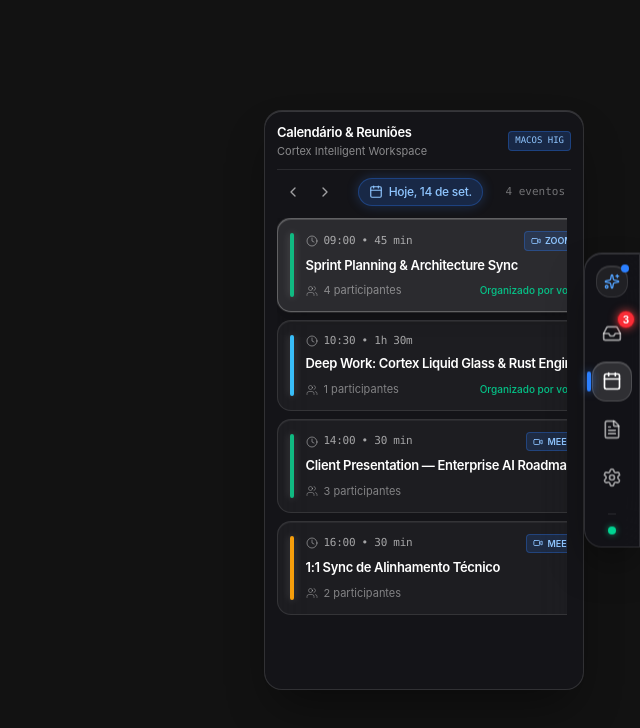
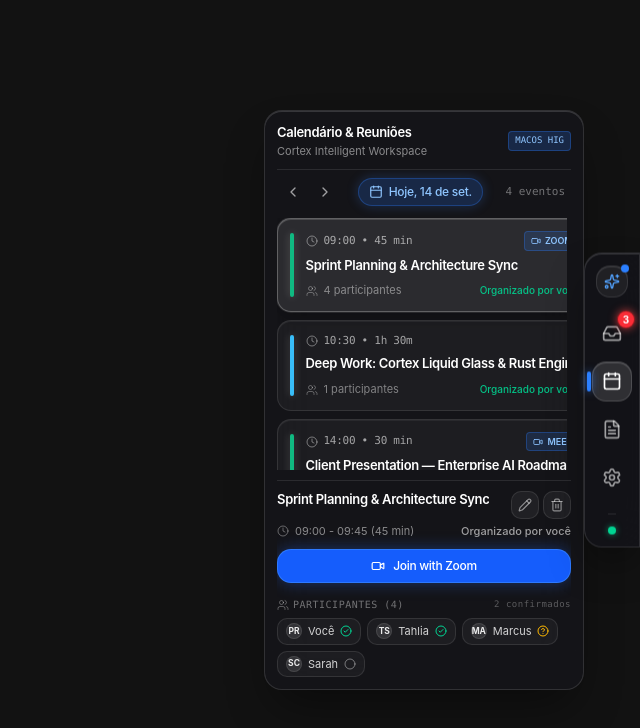
Before and after one commit to pedroramossg/Cortex, a React (Vite) app in the folder Cortex/: page / in a window 1280 px wide. Both pictures are taken after a click on the button 1252 px from the left and 381 px from the top of the page. Shown: the top 728 px of the page, without its empty margins (640-1280 px from the left). Built offline with nearby package versions, Linux system fonts and the light colour scheme.

Commit message:
feat: add MeetingDetailCard component and tests for calendar event contracts and secure URL validation

```diff
--- a/Cortex/api/services/LLMService.js
+++ b/Cortex/api/services/LLMService.js
@@ -153,8 +153,8 @@
      * Core execution driver supporting Gemini (default) and OpenAI
      */
     async callLLM({ systemPrompt, userPrompt }) {
-        if (process.env.NODE_ENV === 'test' && !process.env.GEMINI_API_KEY && !process.env.OPENAI_API_KEY) {
-            // Return mock JSON in test environment if no real keys
+        if (process.env.NODE_ENV === 'test' && process.env.USE_REAL_AI !== 'true') {
+            // Return mock JSON in test environment if no real keys or in hermetic tests
             return JSON.stringify({
                 options: [
                     { intent: 'confirm', label: 'Confirmar', subject: 'Re: Test', body: 'Confirmado!' },
--- a/Cortex/src/components/calendar/CalendarTimeline.jsx
+++ b/Cortex/src/components/calendar/CalendarTimeline.jsx
@@ -11,6 +11,7 @@
   RotateCcw
 } from "lucide-react";
 import { ScrollArea } from "@/components/ui/scroll-area";
+import { MeetingDetailCard } from "@/components/calendar/MeetingDetailCard";
 import { MOCK_CALENDAR_EVENTS } from "@/mocks/calendarEvents";
 import { cn } from "cn";
 
@@ -89,6 +90,12 @@
     }
     return [];
   }, [events, isToday]);
+
+  // Compromisso ativo selecionado para visualização no rodapé
+  const selectedEvent = useMemo(() => {
+    if (!dayEvents.length) return null;
+    return dayEvents.find((e) => e.id === selectedEventId) || dayEvents[0];
+  }, [dayEvents, selectedEventId]);
 
   return (
     <div className="flex flex-col h-full min-h-0 select-none">
@@ -228,6 +235,15 @@
           </div>
         )}
       </ScrollArea>
+
+      {/* 3. Card Expandido de Detalhes da Reunião Selecionada (MeetingDetailCard) */}
+      {selectedEvent && (
+        <MeetingDetailCard
+          event={selectedEvent}
+          onEdit={(evt) => console.log("Editar evento:", evt.id)}
+          onDelete={(evt) => console.log("Excluir evento:", evt.id)}
+        />
+      )}
     </div>
   );
 }
--- /dev/null
+++ b/Cortex/src/components/calendar/MeetingDetailCard.jsx
@@ -0,0 +1,200 @@
+import React from "react";
+import {
+  Video,
+  Pencil,
+  Trash2,
+  Users,
+  CheckCircle2,
+  HelpCircle,
+  Clock,
+  Circle,
+  Calendar as CalendarIcon,
+  ShieldAlert
+} from "lucide-react";
+import { openUrl } from "@tauri-apps/plugin-opener";
+import { cn, isSafeMeetingUrl } from "@/lib/utils";
+
+export { isSafeMeetingUrl };
+
+/**
+ * Extracts initials from attendee name (e.g. "Tahlia Smith" -> "TS")
+ */
+function getInitials(name = "") {
+  const parts = name.trim().split(/\s+/).filter(Boolean);
+  if (parts.length >= 2) {
+    return (parts[0][0] + parts[parts.length - 1][0]).toUpperCase();
+  }
+  return name.slice(0, 2).toUpperCase() || "??";
+}
+
+/**
+ * Status icon resolver for attendee RSVP
+ */
+function AttendeeStatusIcon({ status }) {
+  switch (status) {
+    case "accepted":
+      return (
+        <span title="Confirmado" className="flex items-center text-emerald-400">
+          <CheckCircle2 className="w-3 h-3" />
+        </span>
+      );
+    case "tentative":
+      return (
+        <span title="Talvez / Tentativo" className="flex items-center text-amber-400">
+          <HelpCircle className="w-3 h-3" />
+        </span>
+      );
+    case "needsAction":
+    default:
+      return (
+        <span title="Pendente" className="flex items-center text-white/40">
+          <Circle className="w-3 h-3" />
+        </span>
+      );
+  }
+}
+
+/**
+ * MeetingDetailCard: Card expandido no rodapé da timeline exibindo detalhes do compromisso selecionado.
+ * Segue estritamente as diretrizes do security.md (Check 2 e Check 15).
+ *
+ * @param {Object} props
+ * @param {Object} props.event - Evento selecionado
+ * @param {(event: Object) => void} [props.onEdit] - Callback de edição
+ * @param {(event: Object) => void} [props.onDelete] - Callback de exclusão
+ */
+export function MeetingDetailCard({
+  event,
+  onEdit,
+  onDelete,
+}) {
+  if (!event) return null;
+
+  const handleJoin = async () => {
+    if (!event.meetingLink) return;
+
+    if (!isSafeMeetingUrl(event.meetingLink)) {
+      console.error("Link de reunião bloqueado por política de segurança Zero Trust:", event.meetingLink);
+      return;
+    }
+
+    try {
+      await openUrl(event.meetingLink);
+    } catch (err) {
+      console.warn("openUrl falhou ou executando fora do Tauri, aplicando fallback seguro:", err);
+      if (typeof window !== "undefined") {
+        window.open(event.meetingLink, "_blank", "noopener,noreferrer");
+      }
+    }
+  };
+
+  const getJoinButtonLabel = () => {
+    if (event.platform === "zoom") return "Join with Zoom";
+    if (event.platform === "meet") return "Join with Google Meet";
+    return "Entrar na Reunião";
+  };
+
+  const hasVideoLink = Boolean(event.meetingLink);
+
+  return (
+    <div
+      data-testid="meeting-detail-card"
+      className="mt-2.5 pt-2.5 border-t border-white/10 flex flex-col gap-2.5 shrink-0 select-none"
+    >
+      {/* 1. Header com Título, Horário e Organizador */}
+      <div className="flex flex-col gap-1">
+        <div className="flex items-start justify-between gap-2">
+          <h4 className="text-[13px] font-semibold text-white tracking-tight leading-snug truncate">
+            {event.title}
+          </h4>
+
+          {/* Ações Secundárias Discretas (Editar / Excluir) */}
+          <div className="flex items-center gap-1 shrink-0">
+            <button
+              type="button"
+              onClick={() => onEdit?.(event)}
+              className="w-7 h-7 rounded-lg bg-white/[0.05] hover:bg-white/[0.12] text-white/50 hover:text-white flex items-center justify-center transition-colors border border-white/10 outline-none"
+              title="Editar compromisso"
+              aria-label="Editar compromisso"
+            >
+              <Pencil className="w-3.5 h-3.5" />
+            </button>
+            <button
+              type="button"
+              onClick={() => onDelete?.(event)}
+              className="w-7 h-7 rounded-lg bg-white/[0.05] hover:bg-red-500/20 text-white/50 hover:text-red-400 flex items-center justify-center transition-colors border border-white/10 hover:border-red-500/30 outline-none"
+              title="Excluir compromisso"
+              aria-label="Excluir compromisso"
+            >
+              <Trash2 className="w-3.5 h-3.5" />
+            </button>
+          </div>
+        </div>
+
+        {/* Metadados: Data/Hora e Organizador */}
+        <div className="flex items-center justify-between text-[11px] text-white/50">
+          <span className="flex items-center gap-1.5">
+            <Clock className="w-3 h-3 text-white/35" />
+            <span>{event.startTime} - {event.endTime} ({event.duration})</span>
+          </span>
+          <span className="truncate max-w-[140px] text-right font-medium text-white/60">
+            {event.isOrganizer ? "Organizado por você" : `Por ${event.organizer}`}
+          </span>
+        </div>
+      </div>
+
+      {/* 2. Botão Primário com Ação de Vídeo (Zoom / Meet) */}
+      {hasVideoLink && (
+        <button
+          type="button"
+          onClick={handleJoin}
+          className={cn(
+            "w-full py-2 px-3 rounded-xl font-medium text-xs tracking-tight",
+            "flex items-center justify-center gap-2 transition-all active:scale-[0.98] outline-none shadow-md",
+            event.platform === "zoom"
+              ? "bg-blue-600 hover:bg-blue-500 text-white shadow-[0_0_16px_rgba(37,99,235,0.4)] border border-blue-400/40"
+              : "bg-emerald-600 hover:bg-emerald-500 text-white shadow-[0_0_16px_rgba(16,185,129,0.4)] border border-emerald-400/40"
+          )}
+        >
+          <Video className="w-3.5 h-3.5 shrink-0" />
+          <span>{getJoinButtonLabel()}</span>
+        </button>
+      )}
+
+      {/* 3. Lista de Participantes (Invitees com status de presença) */}
+      {event.attendees && event.attendees.length > 0 && (
+        <div className="flex flex-col gap-1.5 pt-1">
+          <div className="flex items-center justify-between text-[10px] font-mono uppercase tracking-wider text-white/40">
+            <span className="flex items-center gap-1">
+              <Users className="w-3 h-3 text-white/30" />
+              <span>Participantes ({event.attendees.length})</span>
+            </span>
+            <span className="text-[9px] text-white/30 lowercase">
+              {event.attendees.filter(a => a.status === "accepted").length} confirmados
+            </span>
+          </div>
+
+          <div className="flex flex-wrap gap-1.5 max-h-[64px] overflow-y-auto pr-0.5">
+            {event.attendees.map((attendee, idx) => (
+              <div
+                key={attendee.email || `${attendee.name}-${idx}`}
+                className="flex items-center gap-1.5 px-2 py-1 rounded-lg bg-white/[0.04] border border-white/10 text-[11px] text-white/80"
+                title={`${attendee.name} (${attendee.status || "pendente"})`}
+              >
+                <span className="w-4 h-4 rounded-full bg-white/10 text-[8.5px] font-bold text-white/90 flex items-center justify-center shrink-0 border border-white/10">
+                  {getInitials(attendee.name)}
+                </span>
+                <span className="truncate max-w-[90px]">
+                  {attendee.isYou ? "Você" : attendee.name.split(" ")[0]}
+                </span>
+                <AttendeeStatusIcon status={attendee.status} />
+              </div>
+            ))}
+          </div>
+        </div>
+      )}
+    </div>
+  );
+}
+
+export default MeetingDetailCard;
--- a/Cortex/src/lib/utils.js
+++ b/Cortex/src/lib/utils.js
@@ -1 +1,15 @@
 export { cn } from "cn";
+
+/**
+ * Validates whether an external URL is safe against dangerous schemes.
+ * Whitelist: Must start with https:// or zoommtg://
+ * Strictly rejects dangerous protocols like javascript:, data:, file:, vbscript:
+ *
+ * @param {string} url
+ * @returns {boolean}
+ */
+export function isSafeMeetingUrl(url) {
+  if (typeof url !== "string") return false;
+  const trimmed = url.trim();
+  return /^https:\/\//i.test(trimmed) || /^zoommtg:\/\//i.test(trimmed);
+}
```
Also changed, not shown: 1 other file (tests, documents, lock files or other folders).
